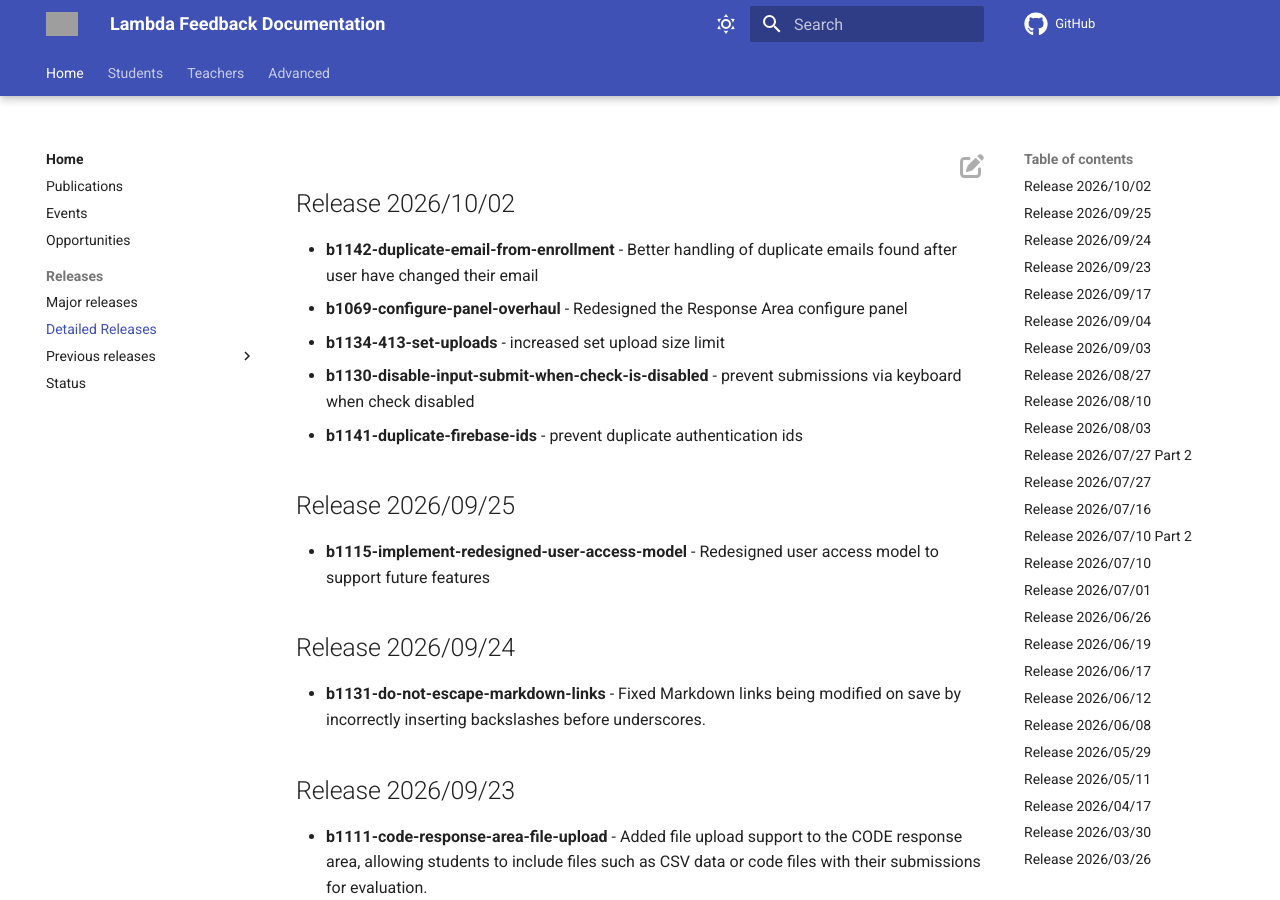
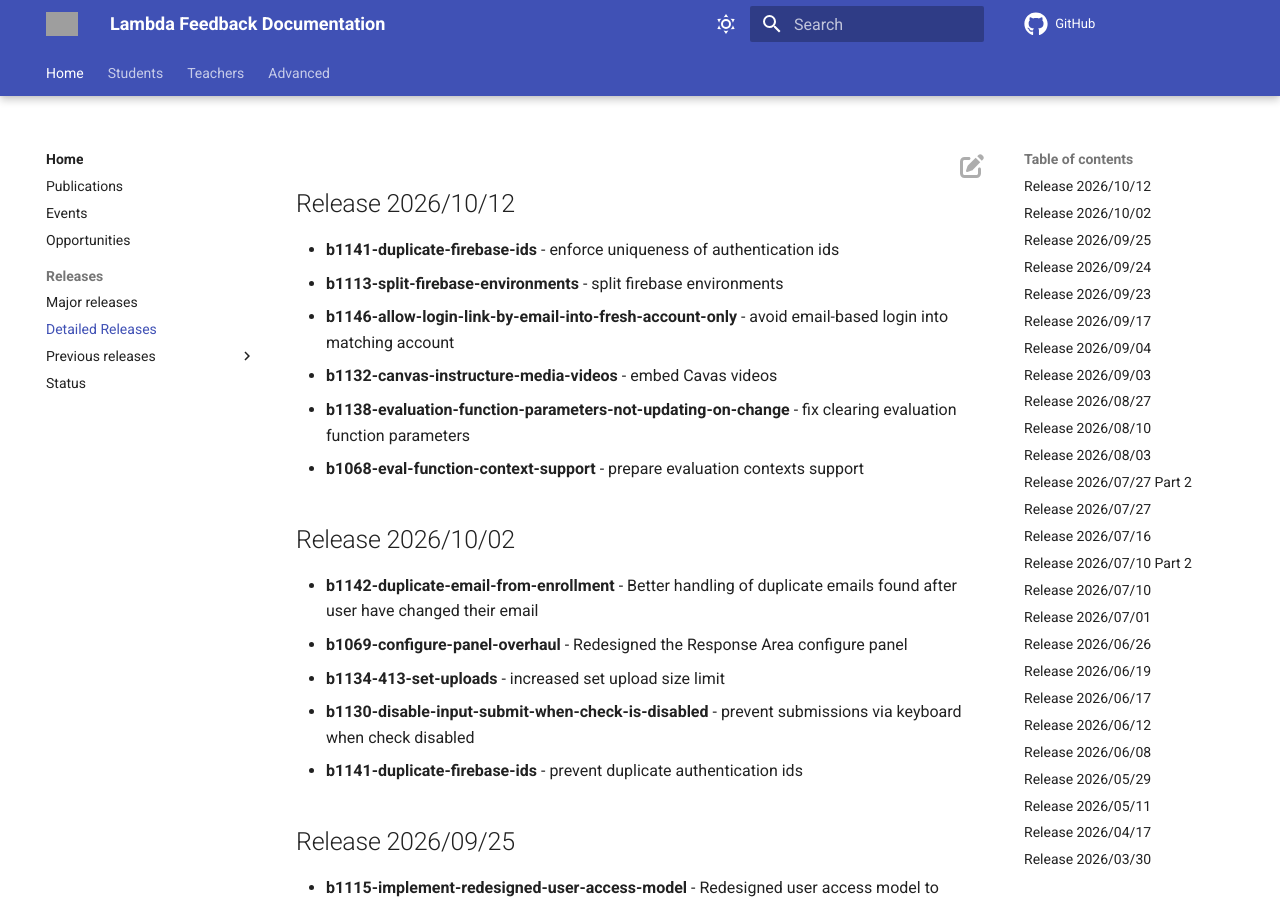
Before and after one commit to lambda-feedback/user-documentation, an MkDocs documentation site: the page built from docs/releases/detailed_releases.md, in a window 1280 px wide and 900 px high. Built offline with MkDocs 1.6.1 and Material for MkDocs 9.7.7, drawn with Linux system fonts in a browser that asks for light colours; comment, search, counter and statistics services are not loaded; grey boxes are pictures that could not be loaded.

Commit message:
Release notes for 2026/10/12

```diff
--- a/docs/releases/detailed_releases.md
+++ b/docs/releases/detailed_releases.md
@@ -1,3 +1,11 @@
+## Release 2026/10/12
+- **b1141-duplicate-firebase-ids** - enforce uniqueness of authentication ids
+- **b1113-split-firebase-environments** - split firebase environments
+- **b1146-allow-login-link-by-email-into-fresh-account-only** - avoid email-based login into matching account
+- **b1132-canvas-instructure-media-videos** - embed Cavas videos
+- **b1138-evaluation-function-parameters-not-updating-on-change** - fix clearing evaluation function parameters
+- **b1068-eval-function-context-support** - prepare evaluation contexts support
+
 ## Release 2026/10/02
 - **b1142-duplicate-email-from-enrollment** - Better handling of duplicate emails found after user have changed their email
 - **b1069-configure-panel-overhaul** - Redesigned the Response Area configure panel
```
